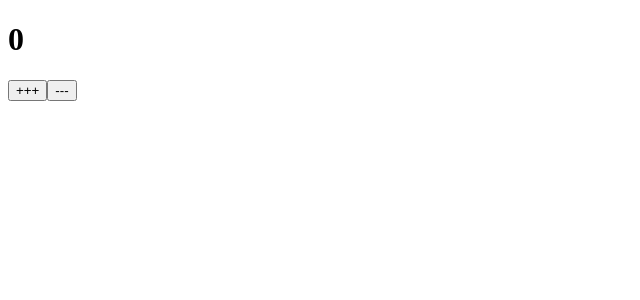
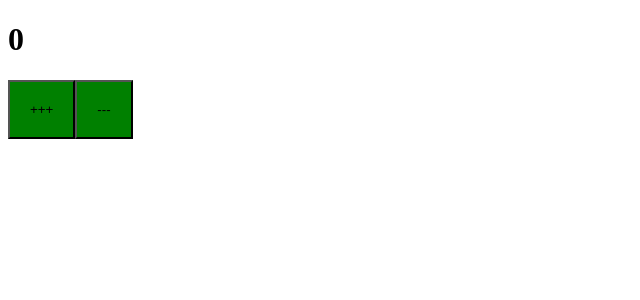
Before and after one commit to ValeraKaktotak/react-project-from-0, a React app: page / in a window 1280 px wide. Shown: the top 300 px of the page, without its empty margins (0-640 px from the left). Built offline with nearby package versions, Linux system fonts and the light colour scheme.

Commit message:
added scss lib and added scss loader

```diff
--- a/package.json
+++ b/package.json
@@ -16,7 +16,11 @@
 		"@types/react": "^18.2.17",
 		"@types/react-dom": "^18.2.7",
 		"@types/webpack": "^5.28.0",
+		"css-loader": "^6.8.1",
 		"html-webpack-plugin": "^5.5.0",
+		"sass": "^1.64.1",
+		"sass-loader": "^13.3.2",
+		"style-loader": "^3.3.3",
 		"ts-node": "^10.5.0",
 		"webpack": "^5.88.2",
 		"webpack-cli": "^5.1.4"
--- a/src/components/Counter.css
+++ b/src/components/Counter.scss
@@ -1,4 +1,4 @@
-.button {
+button {
   padding: 20px;
   background: green;
 }
--- a/src/components/Counter.tsx
+++ b/src/components/Counter.tsx
@@ -1,5 +1,5 @@
 import { useState } from 'react'
-import './Counter.css'
+import './Counter.scss'
 
 export const Counter = () => {
 	const [count, setCount] = useState(0)
```
Also changed, not shown: 2 other files (tests, documents, lock files or other folders).
